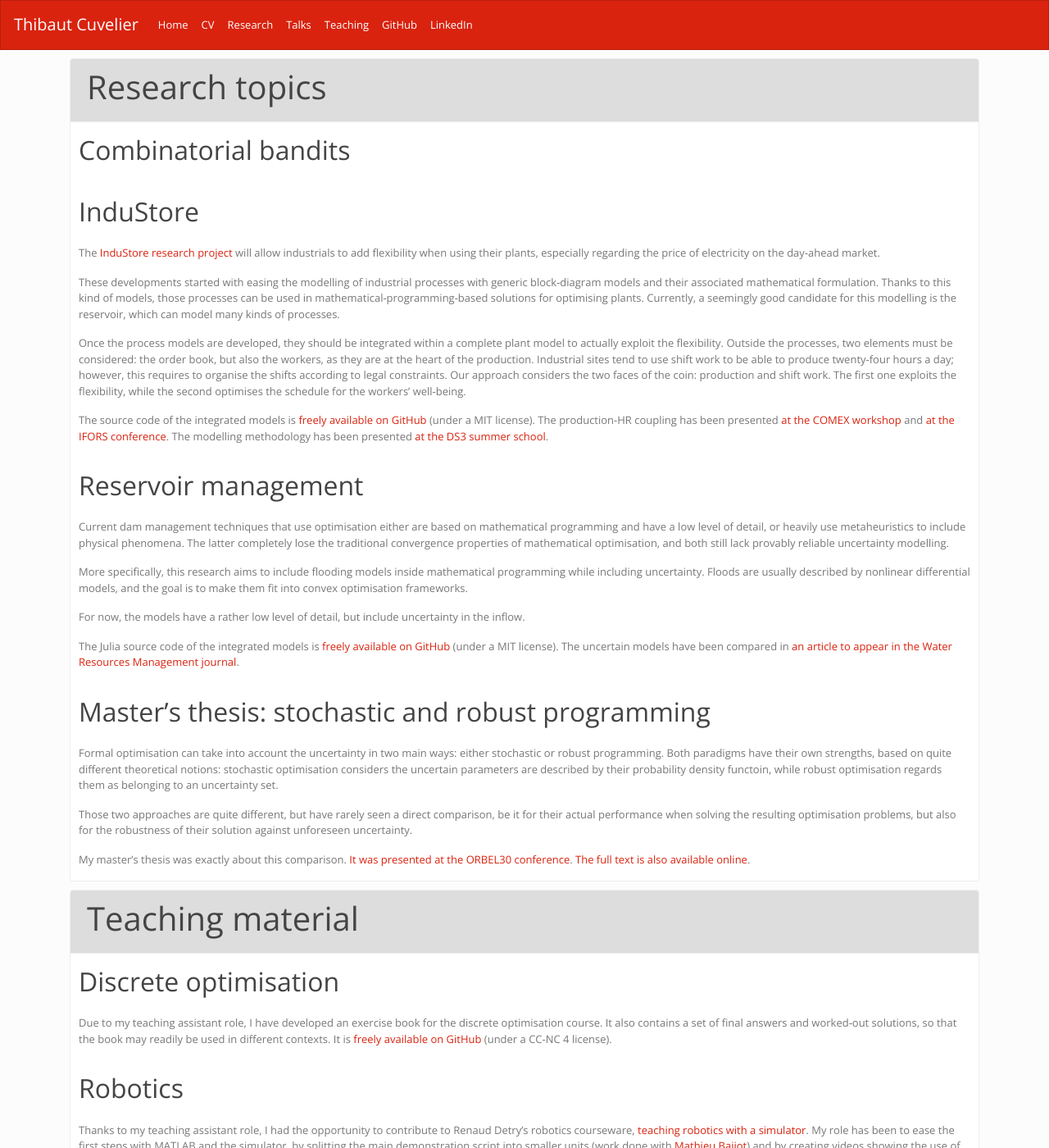
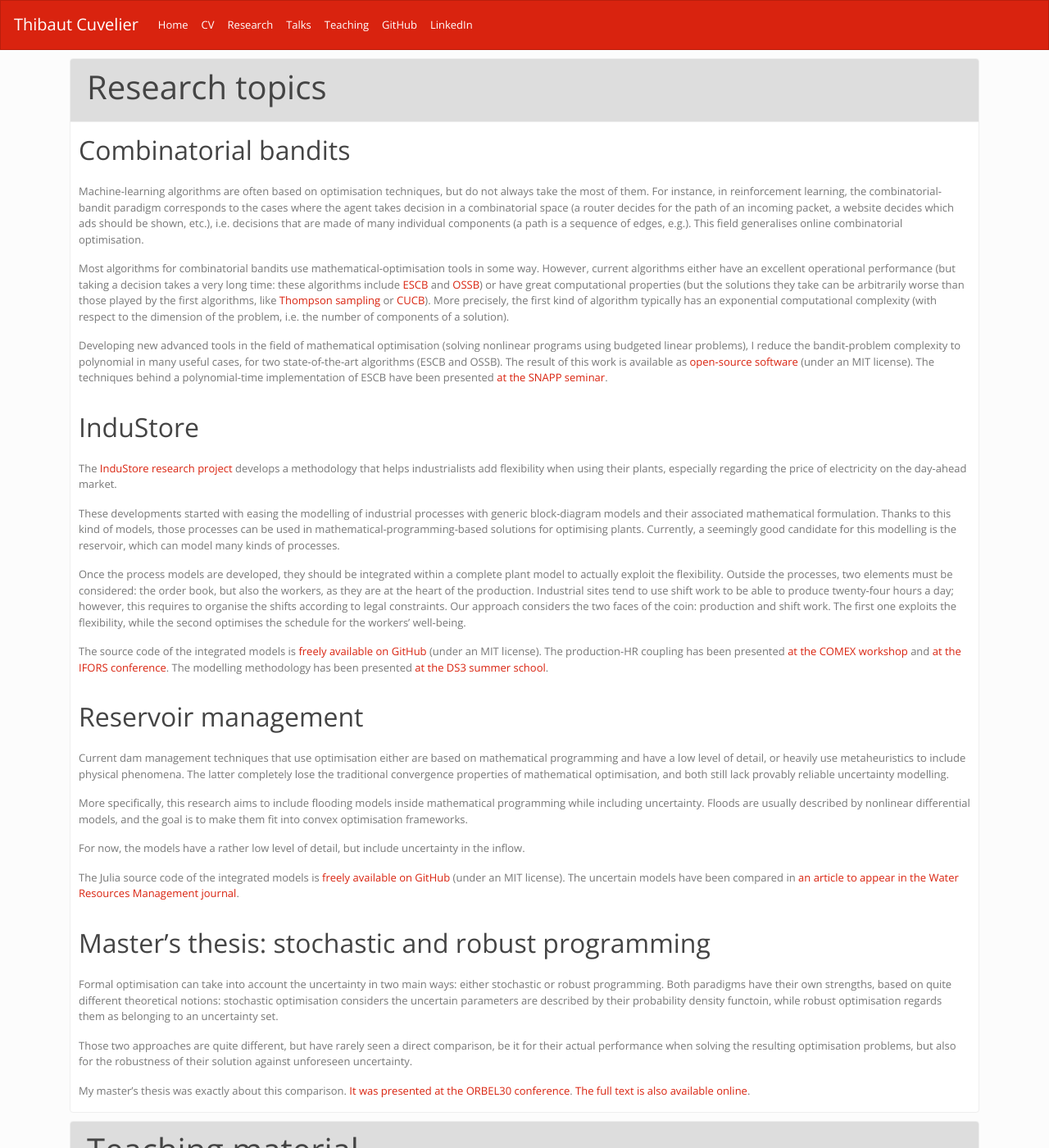
Before and after one commit to dourouc05/dourouc05.github.io, a Jekyll site: the page built from research.md, in a window 1280 px wide and 1400 px high. Shown: the whole window at 82% size. Built offline with Jekyll 4.4.1, drawn with Linux system fonts in a browser that asks for light colours; a script that is not in the unit is left out; some of the changed text lies outside the part shown.

Commit message:
Research: bandits.

```diff
--- a/research.md
+++ b/research.md
@@ -8,15 +8,21 @@ layout: page
 
 ## Combinatorial bandits
 
+Machine-learning algorithms are often based on optimisation techniques, but do not always take the most of them. For instance, in reinforcement learning, the combinatorial-bandit paradigm corresponds to the cases where the agent takes decision in a combinatorial space (a router decides for the path of an incoming packet, a website decides which ads should be shown, etc.), i.e. decisions that are made of many individual components (a path is a sequence of edges, e.g.). This field generalises online combinatorial optimisation.
+
+Most algorithms for combinatorial bandits use mathematical-optimisation tools in some way. However, current algorithms either have an excellent operational performance (but taking a decision takes a very long time: these algorithms include [ESCB](https://papers.nips.cc/paper/5831-combinatorial-bandits-revisited) and [OSSB](https://papers.nips.cc/paper/6773-minimal-exploration-in-structured-stochastic-bandits)) or have great computational properties (but the solutions they take can be arbitrarily worse than those played by the first algorithms, like [Thompson sampling](https://papers.nips.cc/paper/7670-an-information-theoretic-analysis-for-thompson-sampling-with-many-actions) or [CUCB](http://proceedings.mlr.press/v38/kveton15.html)). More precisely, the first kind of algorithm typically has an exponential computational complexity (with respect to the dimension of the problem, i.e. the number of components of a solution).
+
+Developing new advanced tools in the field of mathematical optimisation (solving nonlinear programs using budgeted linear problems), I reduce the bandit-problem complexity to polynomial in many useful cases, for two state-of-the-art algorithms (ESCB and OSSB). The result of this work is available as [open-source software](https://github.com/dourouc05/CombinatorialBandits.jl) (under an MIT license). The techniques behind a polynomial-time implementation of ESCB have been presented [at the SNAPP seminar](https://www.youtube.com/watch?v=7flMukHqfW4).
+
 ## InduStore
 
-The [InduStore research project](http://www.industore-project.be/) will allow industrials to add flexibility when using their plants, especially regarding the price of electricity on the day-ahead market.
+The [InduStore research project](http://www.industore-project.be/) develops a methodology that helps industrialists add flexibility when using their plants, especially regarding the price of electricity on the day-ahead market.
 
 These developments started with easing the modelling of industrial processes with generic block-diagram models and their associated mathematical formulation. Thanks to this kind of models, those processes can be used in mathematical-programming-based solutions for optimising plants. Currently, a seemingly good candidate for this modelling is the reservoir, which can model many kinds of processes.
 
 Once the process models are developed, they should be integrated within a complete plant model to actually exploit the flexibility. Outside the processes, two elements must be considered: the order book, but also the workers, as they are at the heart of the production. Industrial sites tend to use shift work to be able to produce twenty-four hours a day; however, this requires to organise the shifts according to legal constraints. Our approach considers the two faces of the coin: production and shift work. The first one exploits the flexibility, while the second optimises the schedule for the workers' well-being.
 
-The source code of the integrated models is [freely available on GitHub](https://github.com/dourouc05/IndustrialProcessFlexibilisation.jl) (under a MIT license). The production-HR coupling has been presented [at the COMEX workshop](http://orbi.ulg.ac.be/handle/2268/209469) and [at the IFORS conference](http://orbi.ulg.ac.be/handle/2268/207330). The modelling methodology has been presented [at the DS3 summer school](http://orbi.ulg.ac.be/handle/2268/212703).
+The source code of the integrated models is [freely available on GitHub](https://github.com/dourouc05/IndustrialProcessFlexibilisation.jl) (under an MIT license). The production-HR coupling has been presented [at the COMEX workshop](http://orbi.ulg.ac.be/handle/2268/209469) and [at the IFORS conference](http://orbi.ulg.ac.be/handle/2268/207330). The modelling methodology has been presented [at the DS3 summer school](http://orbi.ulg.ac.be/handle/2268/212703).
 
 ## Reservoir management
 
@@ -26,7 +32,7 @@ More specifically, this research aims to include flooding models inside mathemat
 
 For now, the models have a rather low level of detail, but include uncertainty in the inflow.
 
-The Julia source code of the integrated models is [freely available on GitHub](https://github.com/dourouc05/ReservoirManagement.jl) (under a MIT license). The uncertain models have been compared in [an article to appear in the Water Resources Management journal](https://orbi.uliege.be/handle/2268/219394).
+The Julia source code of the integrated models is [freely available on GitHub](https://github.com/dourouc05/ReservoirManagement.jl) (under an MIT license). The uncertain models have been compared in [an article to appear in the Water Resources Management journal](https://orbi.uliege.be/handle/2268/219394).
 
 ## Master's thesis: stochastic and robust programming
 
@@ -40,11 +46,11 @@ My master's thesis was exactly about this comparison. [It was presented at the O
 {% include card_begin.html title="Teaching material" %}
 
 ## Discrete optimisation
-Due to my teaching assistant role, I have developed an exercise book for the discrete optimisation course. It also contains a set of final answers and worked-out solutions, so that the book may readily be used in different contexts. It is [freely available on GitHub](https://github.com/dourouc05/OptimisationTeachingKit) (under a CC-NC 4 license).
+Due to my teaching-assistant role, I have developed an exercise book for the discrete optimisation course. It also contains a set of final answers and worked-out solutions, so that the book may readily be used in different contexts. It is [freely available on GitHub](https://github.com/dourouc05/OptimisationTeachingKit) (under a CC-NC 4 license).
 
 ## Robotics
 
-Thanks to my teaching assistant role, I had the opportunity to contribute to Renaud Detry's robotics courseware, [teaching robotics with a simulator](https://github.com/ULgRobotics/trs). My role has been to ease the first steps with MATLAB and the simulator, by splitting the main demonstration script into smaller units (work done with [Mathieu Baijot](https://www.esat.kuleuven.be/micas/index.php/mathieu-baijot-cv)) and by creating videos showing the use of the simulator (they are being finalised).
+Thanks to my teaching-assistant role, I had the opportunity to contribute to Renaud Detry's robotics courseware, [teaching robotics with a simulator](https://github.com/ULgRobotics/trs). My role has been to ease the first steps with MATLAB and the simulator, by splitting the main demonstration script into smaller units (work done with [Mathieu Baijot](https://www.esat.kuleuven.be/micas/index.php/mathieu-baijot-cv)) and by creating videos showing the use of the simulator (they are being finalised).
 
 {% include card_end.html %}
 {% include card_begin.html title="Books" %}
```
